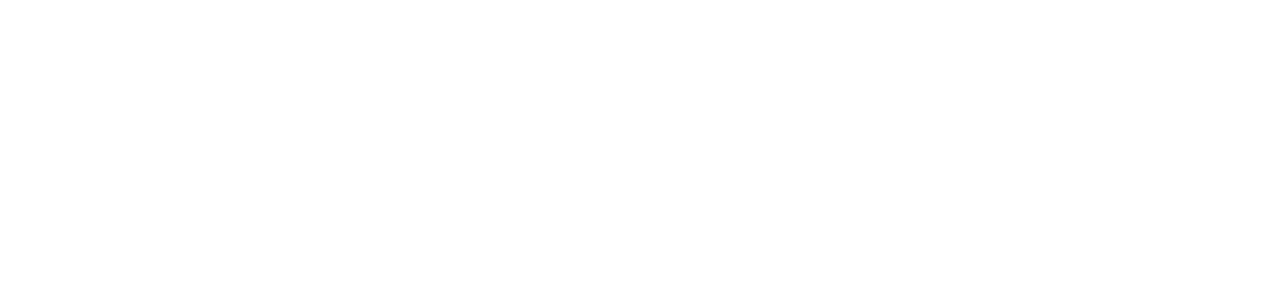
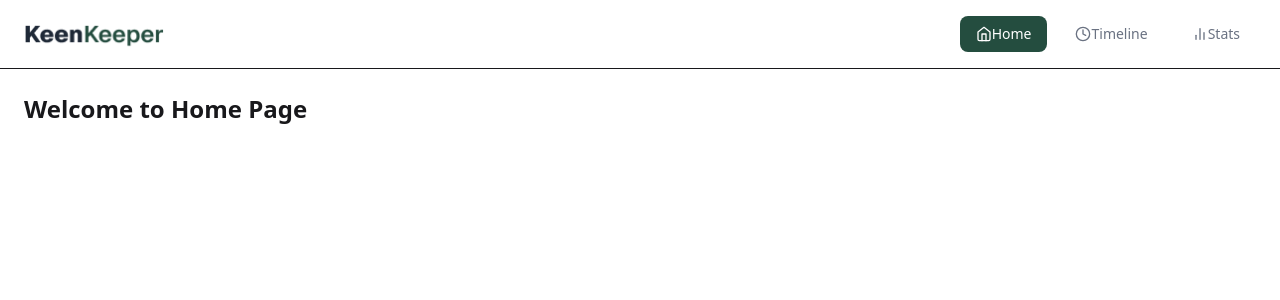
Before and after one commit to tanisha134/Assignment--7-keenkeeper-app-development, a Next.js app: page / in a window 1280 px wide. Shown: the top 300 px of the page. Built offline with nearby package versions, Linux system fonts and the light colour scheme.

Commit message:
Added codes in Navbar.jsx file and also added codes in the link pages

```diff
--- a/src/app/layout.js
+++ b/src/app/layout.js
@@ -1,28 +1,13 @@
-import { Geist, Geist_Mono } from "next/font/google";
+import Navbar from "../components/Navbar";
 import "./globals.css";
-
-const geistSans = Geist({
-  variable: "--font-geist-sans",
-  subsets: ["latin"],
-});
-
-const geistMono = Geist_Mono({
-  variable: "--font-geist-mono",
-  subsets: ["latin"],
-});
-
-export const metadata = {
-  title: "Create Next App",
-  description: "Generated by create next app",
-};
 
 export default function RootLayout({ children }) {
   return (
-    <html
-      lang="en"
-      className={`${geistSans.variable} ${geistMono.variable} h-full antialiased`}
-    >
-      <body className="min-h-full flex flex-col">{children}</body>
+    <html lang="en">
+      <body>
+        <Navbar />
+        {children}
+      </body>
     </html>
   );
 }
--- a/src/app/page.js
+++ b/src/app/page.js
@@ -1,5 +1,11 @@
 
 
 export default function Home() {
-  return
+  return(
+    <div className="p-6">
+      <h1 className="text-2xl font-bold mb-4">
+        Welcome to Home Page
+      </h1>
+    </div>
+  )
 }
--- a/src/app/stats/page.jsx
+++ b/src/app/stats/page.jsx
@@ -0,0 +1,8 @@
+export default function Stats() {
+  return (
+    <div className="p-6">
+      <h1 className="text-2xl font-bold mb-4">Stats</h1>
+      <p>This is the Stats page.</p>
+    </div>
+  );
+}
--- a/src/app/timeline/page.jsx
+++ b/src/app/timeline/page.jsx
@@ -0,0 +1,8 @@
+export default function Timeline() {
+  return (
+    <div className="p-6">
+      <h1 className="text-2xl font-bold mb-4">Timeline</h1>
+      <p>This is the Timeline page.</p>
+    </div>
+  );
+}
--- a/src/components/Navbar.jsx
+++ b/src/components/Navbar.jsx
@@ -0,0 +1,43 @@
+"use client";
+
+import logo from "../assets/img/logo.png";
+import Image from "next/image";
+import Link from "next/link";
+import { usePathname } from "next/navigation";
+import { FiHome, FiClock, FiBarChart2 } from "react-icons/fi";
+
+export default function Navbar() {
+    const pathname = usePathname();
+
+    const linkClass = (path) => `flex items-center ga-2 px-4 py-2 rounded-lg text-sm font-medium transition ${pathname === path ? "bg-[#244D3F] text-white" : "text-gray-500 hover:bg-gray-100"
+    }`;
+
+    return (
+        <div className="w-full border-b bg-white px-6 py-4 flex justify-between items-center">
+
+            <div className="flex items-center gap-2">
+                <Image src={logo} alt="logo" width={140} height={40}/>
+            </div>
+
+            <div className="flex gap-3">
+                <Link href ="/" className={linkClass("/")}>
+                <FiHome size={16} />
+                Home
+                </Link>
+
+                <Link href ="/timeline" className={linkClass("/timeline")}>
+                <FiClock size={16} />
+                Timeline
+                </Link>
+
+                <Link href ="/stats" className={linkClass("/stats")}>
+                <FiBarChart2 size={16} />
+                Stats
+                </Link>
+
+            </div>
+
+        </div>
+    )
+
+    };
```
